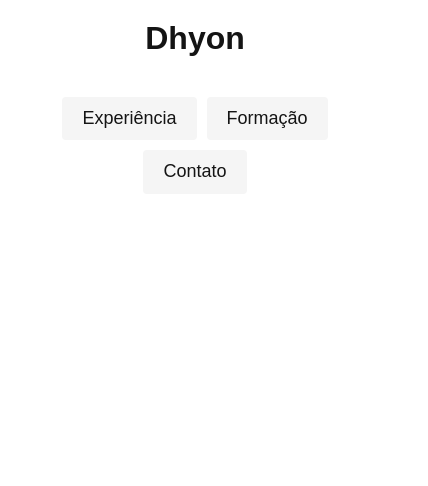
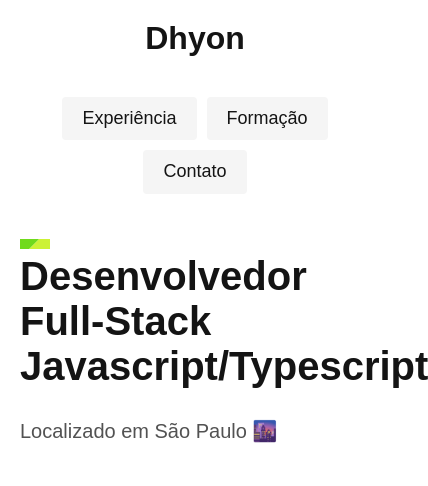
Before and after one commit to DhyonKeyllon/portfolio, a plain HTML site: page index.html in a window 390 px wide. Shown: the whole page, 428 px wide, since content can reach past the window. Drawn offline with Linux system fonts and the light colour scheme.

Commit message:
feat: add introduction section

```diff
--- /dev/null
+++ b/css/introducao.css
@@ -0,0 +1,76 @@
+.introducao {
+  max-width: 1200px;
+  padding: 40px 20px;
+  margin: 0 auto;
+  display: grid;
+  grid-template-columns: 1fr 2fr;
+  gap: 80px;
+  align-items: center;
+}
+
+.introducao img {
+  width: 100%;
+  height: auto;
+  border-radius: 50%;
+  -webkit-border-radius: 50%;
+  -moz-border-radius: 50%;
+  -ms-border-radius: 50%;
+  -o-border-radius: 50%;
+}
+
+.introducao h1 {
+  font-size: 4.5rem;
+  line-height: 1.125;
+  margin-bottom: 30px;
+  position: relative;
+}
+
+.introducao h1::before {
+  content: "";
+  display: block;
+  width: 130px;
+  height: 100px;
+  background: url("../img/detalhe.svg") no-repeat center;
+  position: absolute;
+  top: -15px;
+  left: -40px;
+  z-index: -1;
+}
+
+.introducao p {
+  font-size: 1.25rem;
+  color: #525252;
+}
+
+@media (max-width: 1180px) {
+  .introducao h1 {
+    font-size: 52px;
+  }
+}
+
+@media (max-width: 860px) {
+  .introducao {
+    grid-template-columns: 1fr 2fr;
+    gap: 40px;
+  }
+
+  .introducao h1 {
+    font-size: 2.5rem;
+  }
+
+  .introducao h1::before {
+    width: 30px;
+    height: 10px;
+    left: 0px;
+  }
+}
+
+@media (max-width: 640px) {
+  .introducao img {
+    display: none;
+  }
+
+  .introducao {
+    grid-template-columns: 1fr;
+  }
+}
--- a/css/styles.css
+++ b/css/styles.css
@@ -1,2 +1,3 @@
 @import "./global.css";
 @import "./header.css";
+@import "./introducao.css";
--- a/index.html
+++ b/index.html
@@ -18,5 +18,19 @@
         </ul>
       </nav>
     </header>
+
+    <main class="introducao">
+      <img src="img/perfil.jpg" alt="Lobo Cinza" />
+
+      <div>
+        <h1>
+          Desenvolvedor <br />
+          Full-Stack <br />
+          Javascript/Typescript
+        </h1>
+
+        <p>Localizado em São Paulo 🌆</p>
+      </div>
+    </main>
   </body>
 </html>
```
Also changed, not shown: img/perfil.jpg, img/perfil1.jpg (added).
